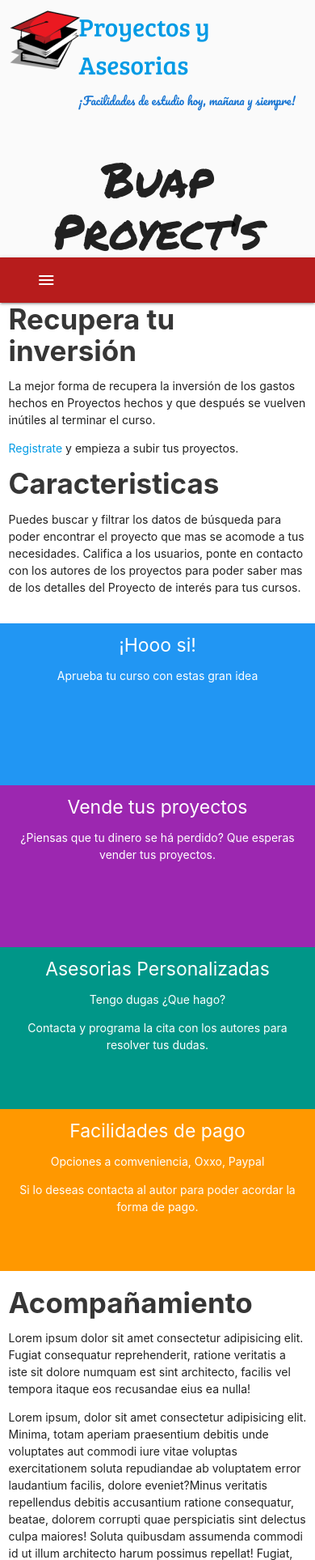
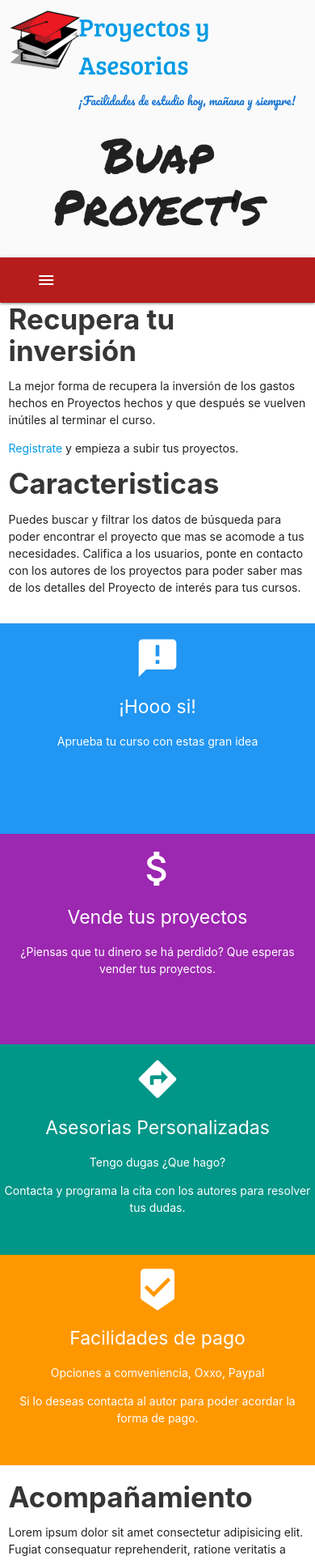
Before and after one commit to Eduar2TC/Proyecto-Asesorias, a PHP site: page / in a window 390 px wide. Shown: the top 1927 px of the page at 81% size. Run offline with PHP 8.4, Linux system fonts and the light colour scheme; data that the repository does not hold is empty; some web fonts are replaced.

Commit message:
Change title pushpin on media queries
Changes on mobile view
and cards on index page

```diff
--- a/css/my-styles.css
+++ b/css/my-styles.css
@@ -7,9 +7,28 @@
   max-width: 1280px;
   width: 90%;
 }
+
+@media only screen and (max-width:600px){
+    #contenedor.container {
+    width: 85%;
+  }
+  #titulo-pagina{
+    position: relative;
+    top: -30px;
+  }
+  #navegation-scroll{
+    right: 80%!important;
+  }
+}
 @media only screen and (min-width: 601px) {
   #contenedor.container {
     width: 85%;
+  }
+}
+@media (max-width:800px){
+  .table-of-contents a{
+    margin-left: 0% !important;
+    font-size: 15px !important;
   }
 }
 @media only screen and (min-width: 993px) {
@@ -17,6 +36,7 @@
     width: 70%;
   }
 }
+
 
 /*Propiedades del Header*/
 /*Hover sobre el titulo principal*/
@@ -220,7 +240,12 @@ aside .row{
 
   /*Cambia erl height de las cajas de texto*/
   .section-cajas .caja{
-    height: 200px;
+    height: 260px;
+    padding: 15px 5px;
+    overflow: hidden;
+  }
+  .section-cajas .caja h5{
+    padding-bottom: 5px;
   }
 
 /*InicioTitulon*/
@@ -308,7 +333,6 @@ aside .row{
   color: #3F51B5;
 }
 /*Fin del Contenido Principal*/
-/*Fin Archivo index.php*/
 
 /*Preloader en el index.php*/
 .preloader-background {
@@ -342,3 +366,5 @@ aside .row{
 #back-to-top {
   bottom: 90px;
 }*/
+
+/*Fin Archivo index.php*/
--- a/css/signup.css
+++ b/css/signup.css
@@ -12,7 +12,7 @@ body {
     background: rgb(60, 83, 131);
 }
 
-#login-page {
+#login-page {  /*!!!!Cambiar ancho en vista movil y el titulo del header*/
    width: 500px;
 }
 #login-page .row{ /*Espacio entre los elementos de registro*/
--- a/index.php
+++ b/index.php
@@ -161,19 +161,23 @@ require_once("includes/header.php");
                     <div class="section-cajas scrollspy center" id="cajas-texto">
                         <div class="row">
                             <div class="col s12 m6 l3 blue white-text caja">
+                                <i class="material-icons medium">announcement</i>
                                 <h5>¡Hooo si!</h5>
                                 <p>Aprueba tu curso con estas gran idea</p>
                             </div>
                             <div class="col s12 m6 l3 purple white-text caja">
+                                <i class="material-icons medium">attach_money</i>
                                 <h5>Vende tus proyectos</h5>
                                 <p>¿Piensas que tu dinero se há perdido? Que esperas vender tus proyectos. </p>
                             </div>
                             <div class="col s12 m6 l3 teal white-text caja">
+                                <i class="material-icons medium">directions</i>
                                 <h5>Asesorias Personalizadas</h5>
                                 <p>Tengo dugas ¿Que hago?</p>
                                 <p>Contacta y programa la cita con los autores para resolver tus dudas.</p>
                             </div>
                             <div class="col s12 m6 l3 orange white-text caja">
+                                <i class="material-icons medium">beenhere</i>
                                 <h5>Facilidades de pago</h5>
                                 <p>Opciones a comveniencia, Oxxo, Paypal</p>
                                 <p>Si lo deseas contacta al autor para poder acordar la forma de pago.</p>
--- a/server/signup.php
+++ b/server/signup.php
@@ -115,9 +115,8 @@ require_once("../includes/header.php");
         <div class="col s12 z-depth-6 card-panel">
             <form class="login-form">
                 <div class="row">
-                    <div class="col s12">
+                    <div class="col s12 blue">
                         <h5 class="center">Datos Personales</h5>
-                        <div class="divider"></div>
                     </div>
                 </div>
                 <div class="row">
@@ -163,9 +162,8 @@ require_once("../includes/header.php");
                     </div>
                 </div>
                 <div class="row">
-                    <div class="col s12">
+                    <div class="col s12 blue">
                         <h5 class="center">Datos de Acceso</h5>
-                        <div class="divider"></div>
                     </div>
                 </div>
                 <div class="row">
```
